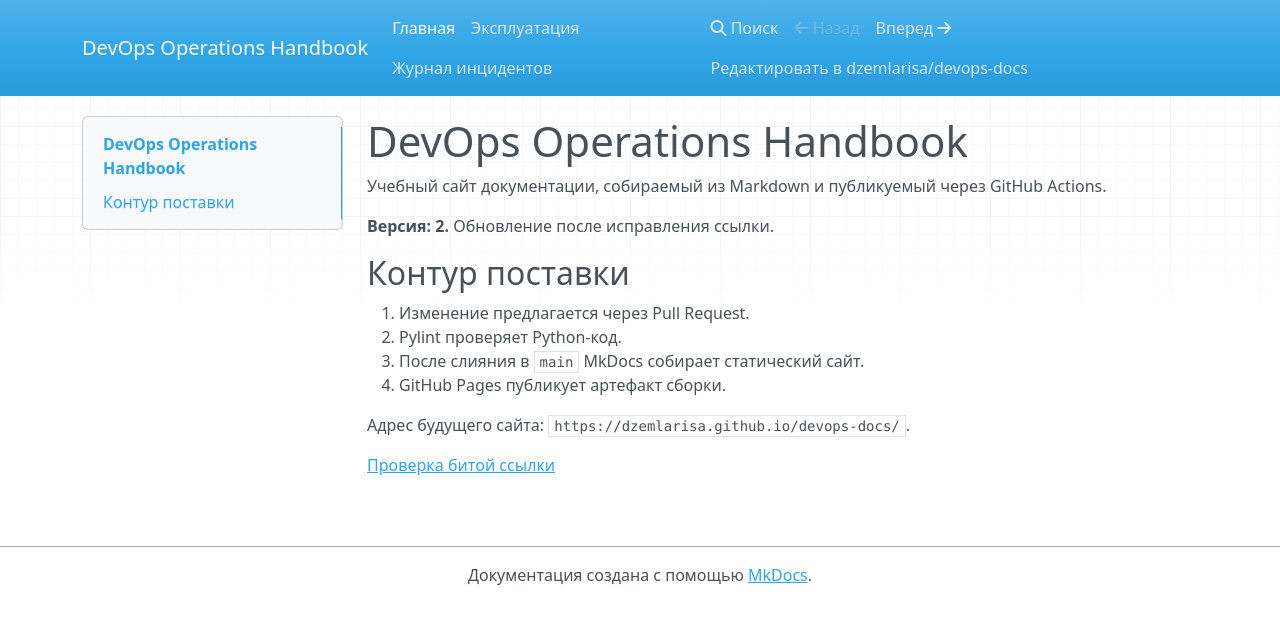
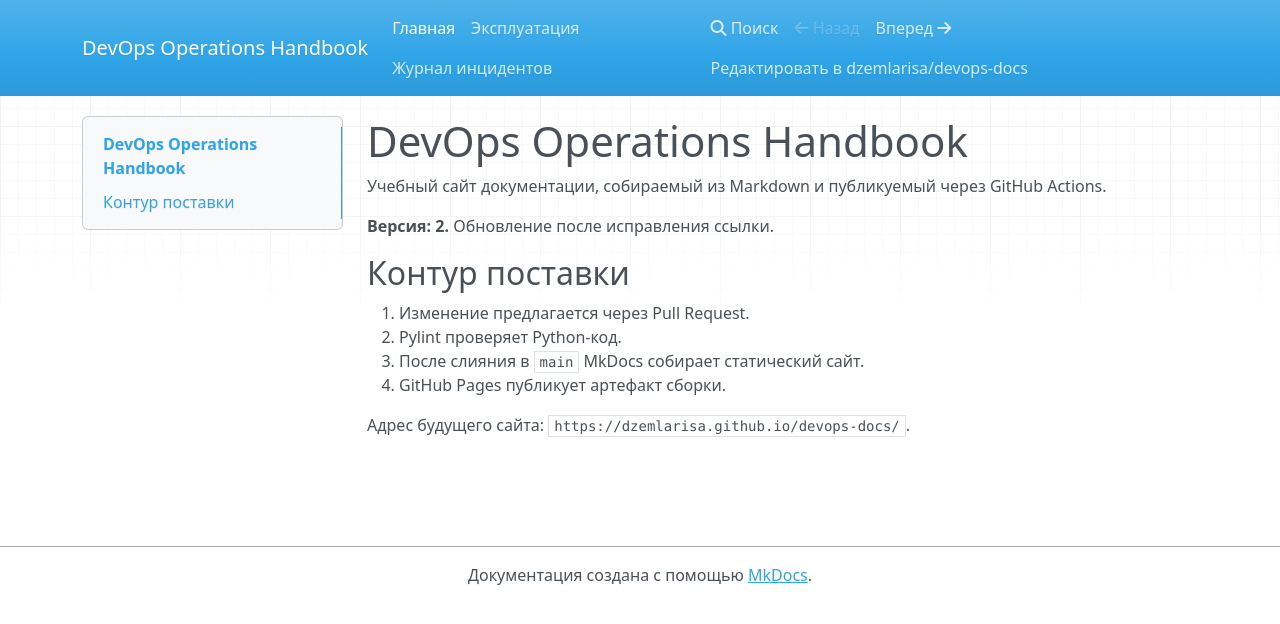
Before and after one commit to dzemlarisa/devops-docs, an MkDocs documentation site: the page built from docs/index.md, in a window 1280 px wide. Shown: the top 624 px of the page. Built offline with MkDocs 1.6.1, drawn with Linux system fonts in a browser that asks for light colours; nearby versions of some CDN libraries.

Commit message:
test: remove broken link

```diff
--- a/docs/index.md
+++ b/docs/index.md
@@ -12,5 +12,3 @@
 4. GitHub Pages публикует артефакт сборки.
 
 Адрес будущего сайта: `https://dzemlarisa.github.io/devops-docs/`.
-
-[Проверка битой ссылки](missing-page.md)
```
